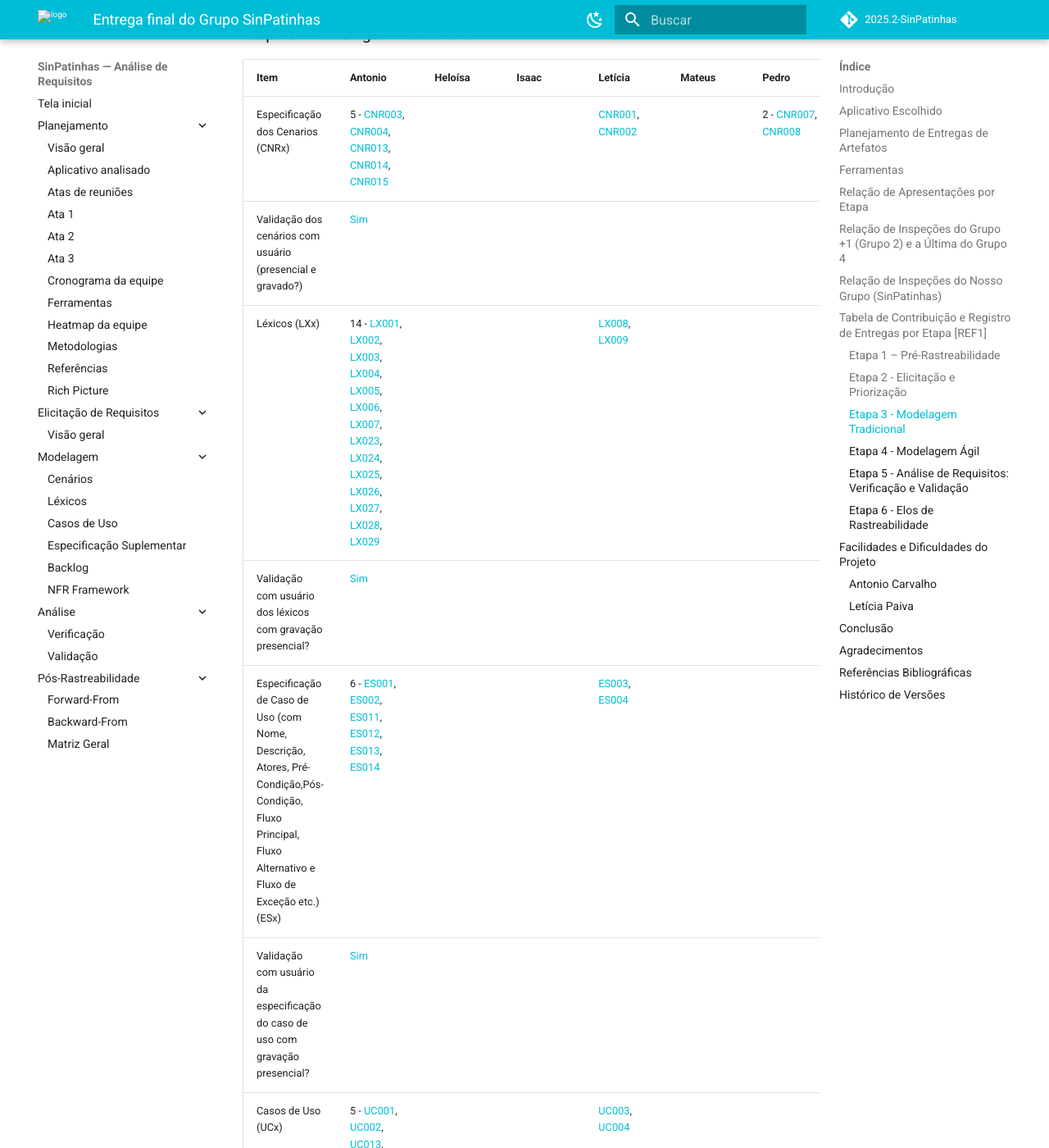
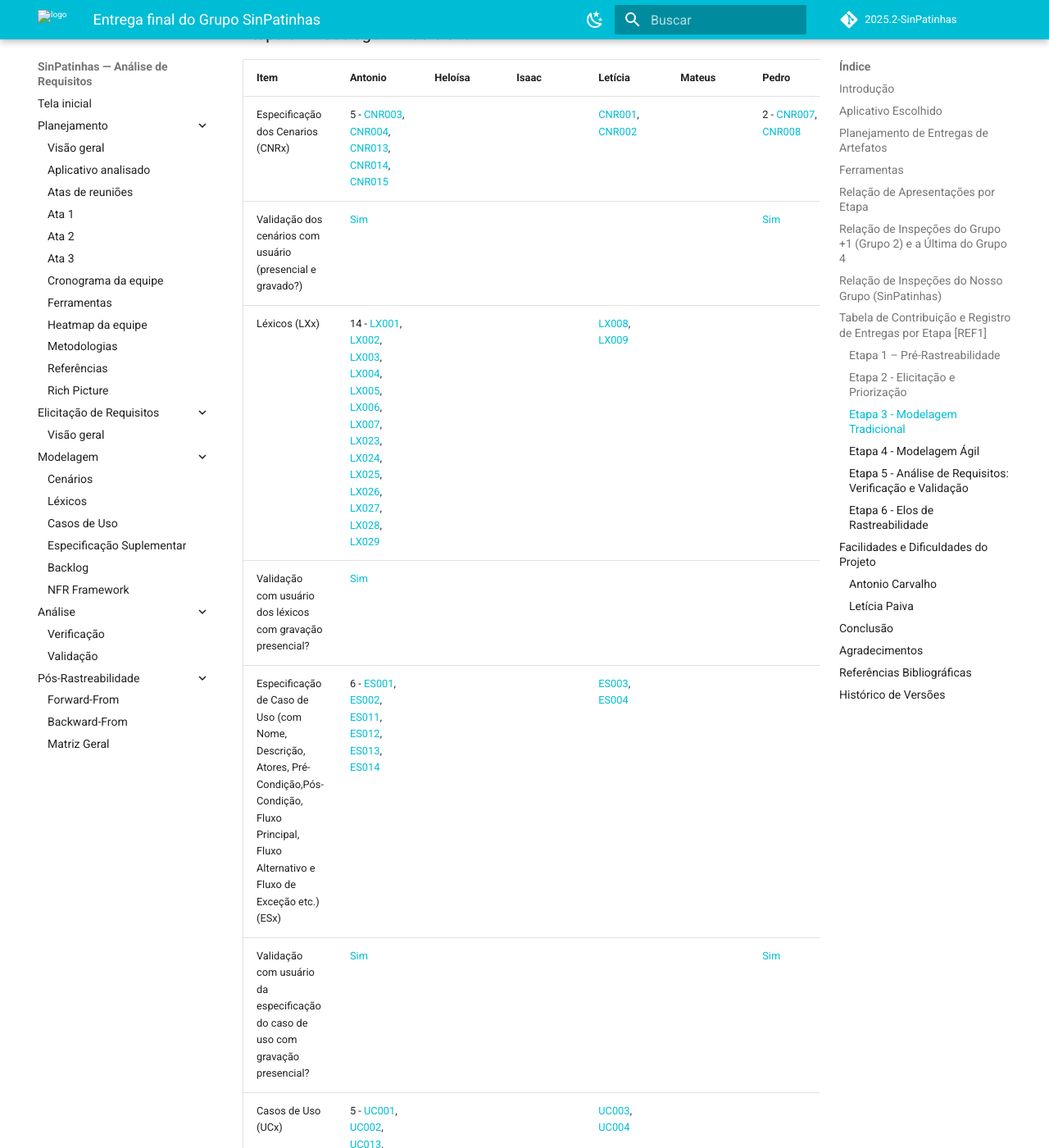
Before and after one commit to Requisitos-de-Software/2025.2-SinPatinhas, an MkDocs documentation site: the page built from docs/entrega_final/entrega_final.md, in a window 1280 px wide and 1400 px high, scrolled down 5525 px. Shown: the whole window at 82% size. Built offline with MkDocs 1.6.1 and Material for MkDocs 9.7.7, drawn with Linux system fonts in a browser that asks for light colours; comment, search, counter and statistics services are not loaded.

Commit message:
Entrega final

```diff
--- a/docs/entrega_final/entrega_final.md
+++ b/docs/entrega_final/entrega_final.md
@@ -120,13 +120,13 @@ As **ferramentas manuseadas ao longo do desenvolvimento do projeto** apresentam-
 | Item | Antonio | Heloísa | Isaac | Letícia | Mateus | Pedro |
 |------|----------|----------|----------|----------|----------|----------|
 | Especificação dos Cenarios (CNRx)  | 5 - [CNR003](../modelagem/cenarios.md#artefatos-e-gravações-unitários), [CNR004](../modelagem/cenarios.md#artefatos-e-gravações-unitários), [CNR013](../modelagem/cenarios.md#artefatos-e-gravações-unitários), [CNR014](../modelagem/cenarios.md#artefatos-e-gravações-unitários), [CNR015](../modelagem/cenarios.md#artefatos-e-gravações-unitários)  |   |  | [CNR001](../modelagem/cenarios.md#artefatos-e-gravações-unitários), [CNR002](../modelagem/cenarios.md#artefatos-e-gravações-unitários)   |   | 2 - [CNR007](../modelagem/cenarios.md#artefatos-e-gravações-unitários), [CNR008](../modelagem/cenarios.md#artefatos-e-gravações-unitários) |
-| Validação dos cenários com usuário (presencial e gravado?) | [Sim](../modelagem/gravacoes/antonio/cenarios.md)  |   | | | | |
+| Validação dos cenários com usuário (presencial e gravado?) | [Sim](../modelagem/gravacoes/antonio/cenarios.md)  |   | | | | [Sim](../modelagem/cenarios.md#gravped)|
 | Léxicos (LXx) | 14 - [LX001](../modelagem/lexicos.md#artefatos-e-gravações-unitários), [LX002](../modelagem/lexicos.md#artefatos-e-gravações-unitários), [LX003](../modelagem/lexicos.md#artefatos-e-gravações-unitários), [LX004](../modelagem/lexicos.md#artefatos-e-gravações-unitários), [LX005](../modelagem/lexicos.md#artefatos-e-gravações-unitários), [LX006](../modelagem/lexicos.md#artefatos-e-gravações-unitários), [LX007](../modelagem/lexicos.md#artefatos-e-gravações-unitários), [LX023](../modelagem/lexicos.md#artefatos-e-gravações-unitários), [LX024](../modelagem/lexicos.md#artefatos-e-gravações-unitários), [LX025](../modelagem/lexicos.md#artefatos-e-gravações-unitários), [LX026](../modelagem/lexicos.md#artefatos-e-gravações-unitários), [LX027](../modelagem/lexicos.md#artefatos-e-gravações-unitários), [LX028](../modelagem/lexicos.md#artefatos-e-gravações-unitários), [LX029](../modelagem/lexicos.md#artefatos-e-gravações-unitários) |   |   | [LX008](../modelagem/lexicos.md#artefatos-e-gravações-unitários), [LX009](../modelagem/lexicos.md#artefatos-e-gravações-unitários)   |  |   |   |
-| Validação com usuário dos léxicos com gravação presencial? |  [Sim](../modelagem/gravacoes/antonio/lexicos.md) |   |   |   |  |   |   |
+| Validação com usuário dos léxicos com gravação presencial? |  [Sim](../modelagem/gravacoes/antonio/lexicos.md) |   |   |   |  |   | [Sim](../modelagem/cenarios.md#gravped)  |
 | Especificação de Caso de Uso  (com Nome, Descrição, Atores, Pré-Condição,Pós-Condição, Fluxo Principal, Fluxo Alternativo e Fluxo de Exceção etc.) (ESx)| 6 - [ES001](../modelagem/especificacao_suplementar.md#artefatos-e-gravações-unitários), [ES002](../modelagem/especificacao_suplementar.md#artefatos-e-gravações-unitários), [ES011](../modelagem/especificacao_suplementar.md#artefatos-e-gravações-unitários), [ES012](../modelagem/especificacao_suplementar.md#artefatos-e-gravações-unitários), [ES013](../modelagem/especificacao_suplementar.md#artefatos-e-gravações-unitários), [ES014](../modelagem/especificacao_suplementar.md#artefatos-e-gravações-unitários)  |   |   | [ES003](../modelagem/especificacao_suplementar.md#artefatos-e-gravações-unitários), [ES004](../modelagem/especificacao_suplementar.md#artefatos-e-gravações-unitários)  |  |   |   |
-| Validação com usuário da especificação do caso de uso com gravação presencial? | [Sim](../modelagem/gravacoes/antonio/especificacao.md)  |   |   |   |   |   |
+| Validação com usuário da especificação do caso de uso com gravação presencial? | [Sim](../modelagem/gravacoes/antonio/especificacao.md)  |   |   |   |   |  [Sim](../modelagem/cenarios.md#gravped) |
 | Casos de Uso (UCx) |  5 - [UC001](../modelagem/casos_de_uso.md#artefatos), [UC002](../modelagem/casos_de_uso.md#artefatos), [UC013](../modelagem/casos_de_uso.md#artefatos), [UC014](../modelagem/casos_de_uso.md#artefatos), [UC015](../modelagem/casos_de_uso.md#artefatos) |   |   | [UC003](../modelagem/casos_de_uso.md#artefatos), [UC004](../modelagem/casos_de_uso.md#artefatos)    |   |   |
-| Validação com usuário dos casos de uso com gravação presencial? | [Sim](../modelagem/gravacoes/antonio/caso_de_uso.md)  |  |  | | |  |
+| Validação com usuário dos casos de uso com gravação presencial? | [Sim](../modelagem/gravacoes/antonio/caso_de_uso.md)  |  |  | | | [Sim](../modelagem/cenarios.md#gravped) |
 | **Total de Participação nos documentos criados** | 34 (gerais e individuais) |  |  | 8 |  | 7 |
 | **Participação de Gravação com o usuário presencial?** | 4 |  |  | 1 |  | 4 |
 | **Total documentos elaborados** | 30 |  |  | 9 |  | 7 |
```
Also changed, not shown: docs/modelagem/cenarios.md (+1 -1 lines).
